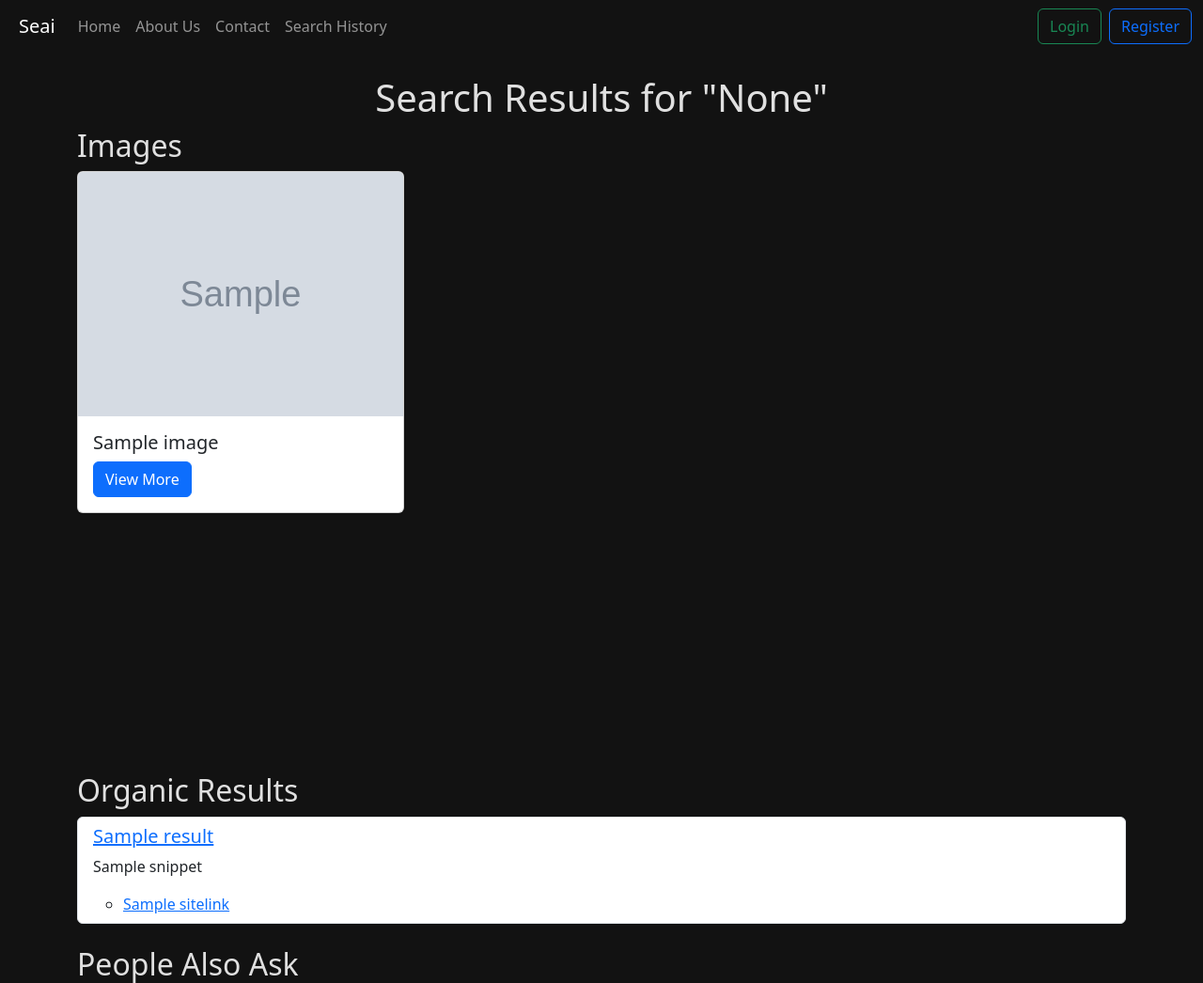
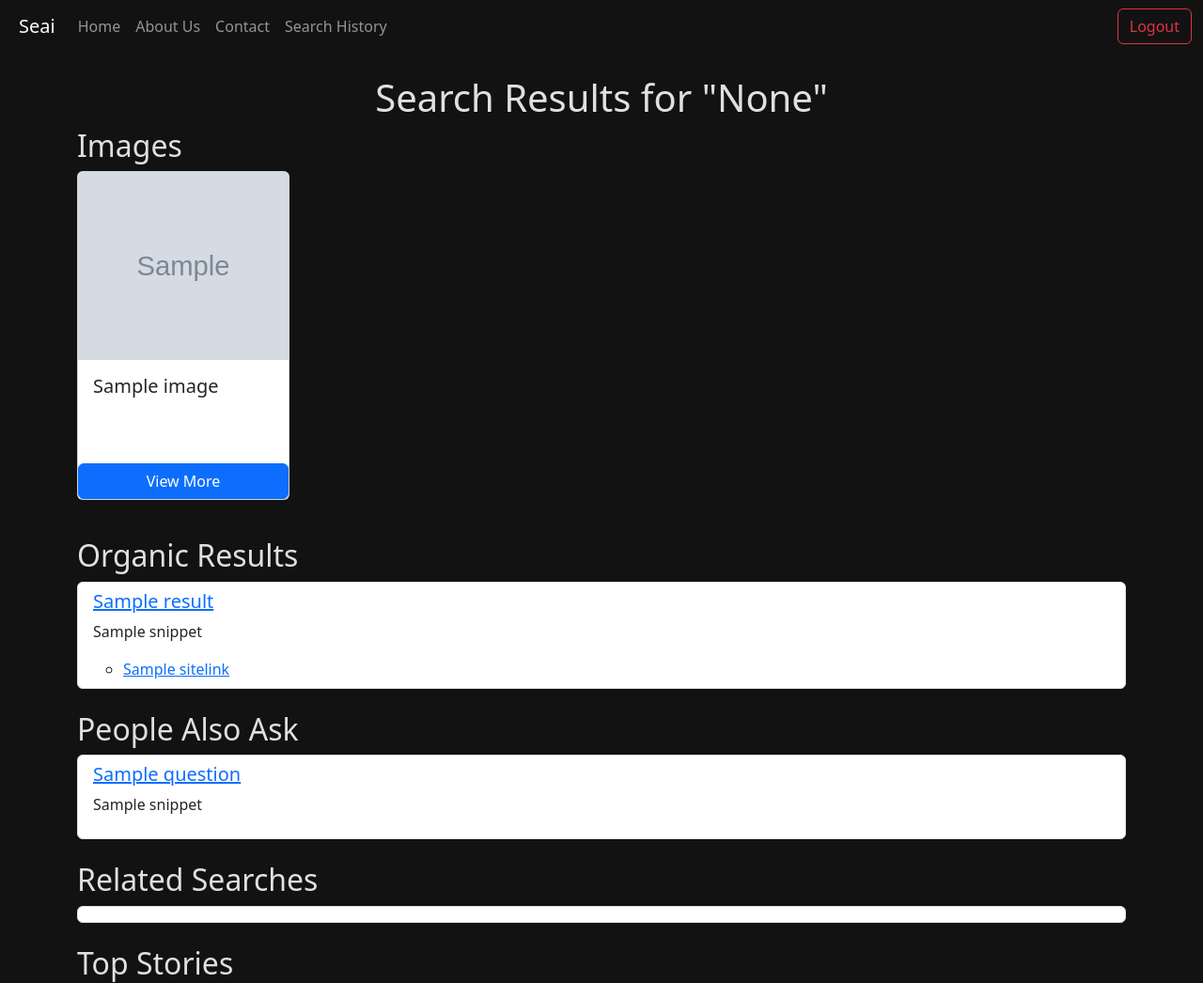
Before and after one commit to Akicuo/SearchEngine, a Flask app: page /search in a window 1280 px wide. Shown: the top 1046 px of the page at 94% size. Run offline with Flask 3, Linux system fonts and the light colour scheme; tables that the repository leaves empty or names only in its code hold one stand-in row (values such as "Sample post"); grey boxes marked "Sample" are stand-in pictures; a database or web service that is not in the repository returns one stand-in record (values such as "Sample title"); data that the repository does not hold is empty.

Commit message:
anchored hyperlink and fixed topcard width and height

```diff
--- a/static/styles/central.css
+++ b/static/styles/central.css
@@ -29,9 +29,33 @@
 }
 
 .topcard {
-    height:600px;
-    font-size: small;
+    width: 250px;
+    height: 350px;
     object-fit: cover;
+
+}
+
+.topcard .card {
+    height: 100%;
+}
+
+.topcard .card-img-top {
+    width: 100%;
+    height: 200px;
+    object-fit: cover;
+}
+
+.topcard .card-body {
+    height: calc(100% - 200px);
+    display: flex;
+    flex-direction: column;
+}
+.topcard a{
+    position: absolute;
+    bottom: 0;
+    left: 0;
+    width: 100%;
+    text-align: center;
 }
 
 .search-results-container {
```
